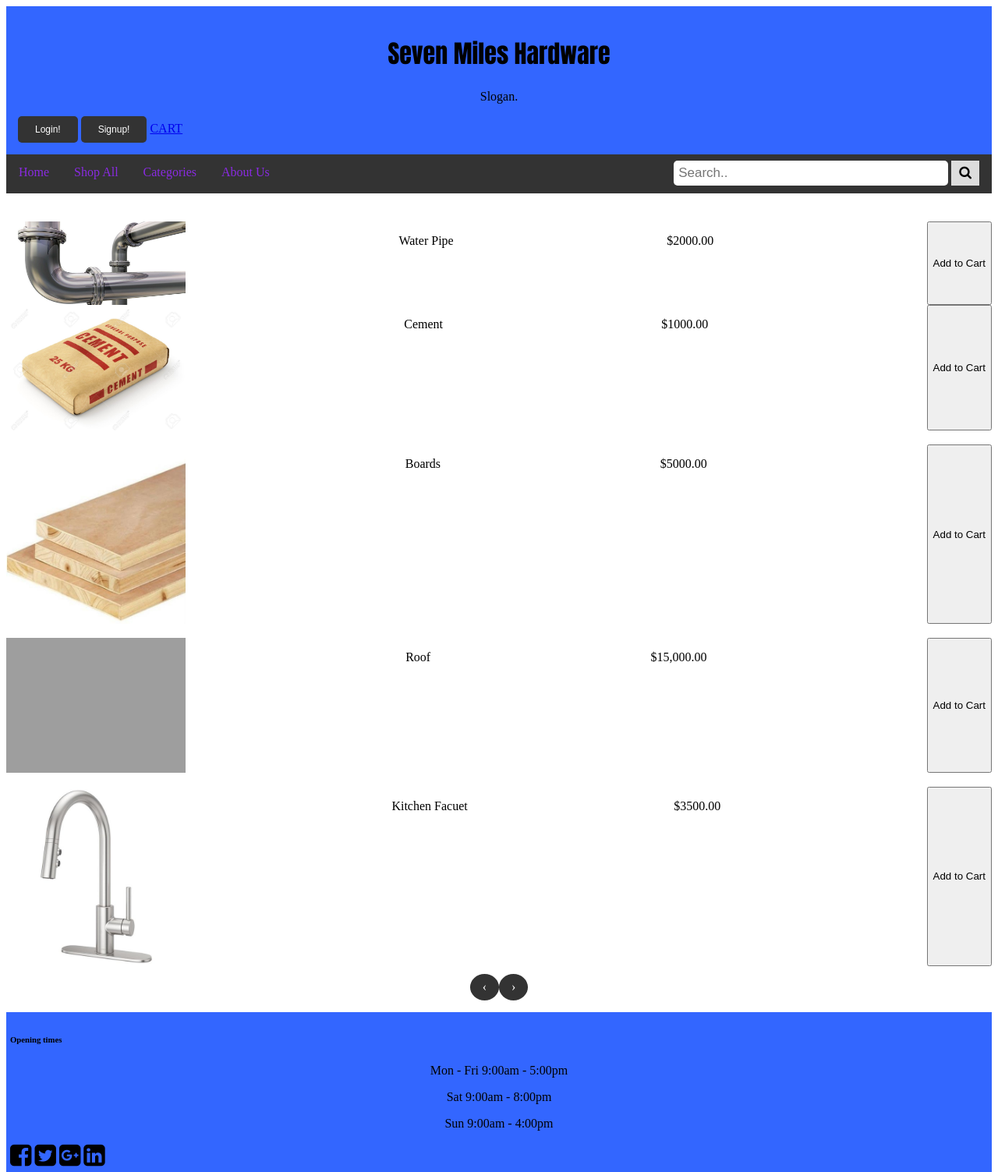
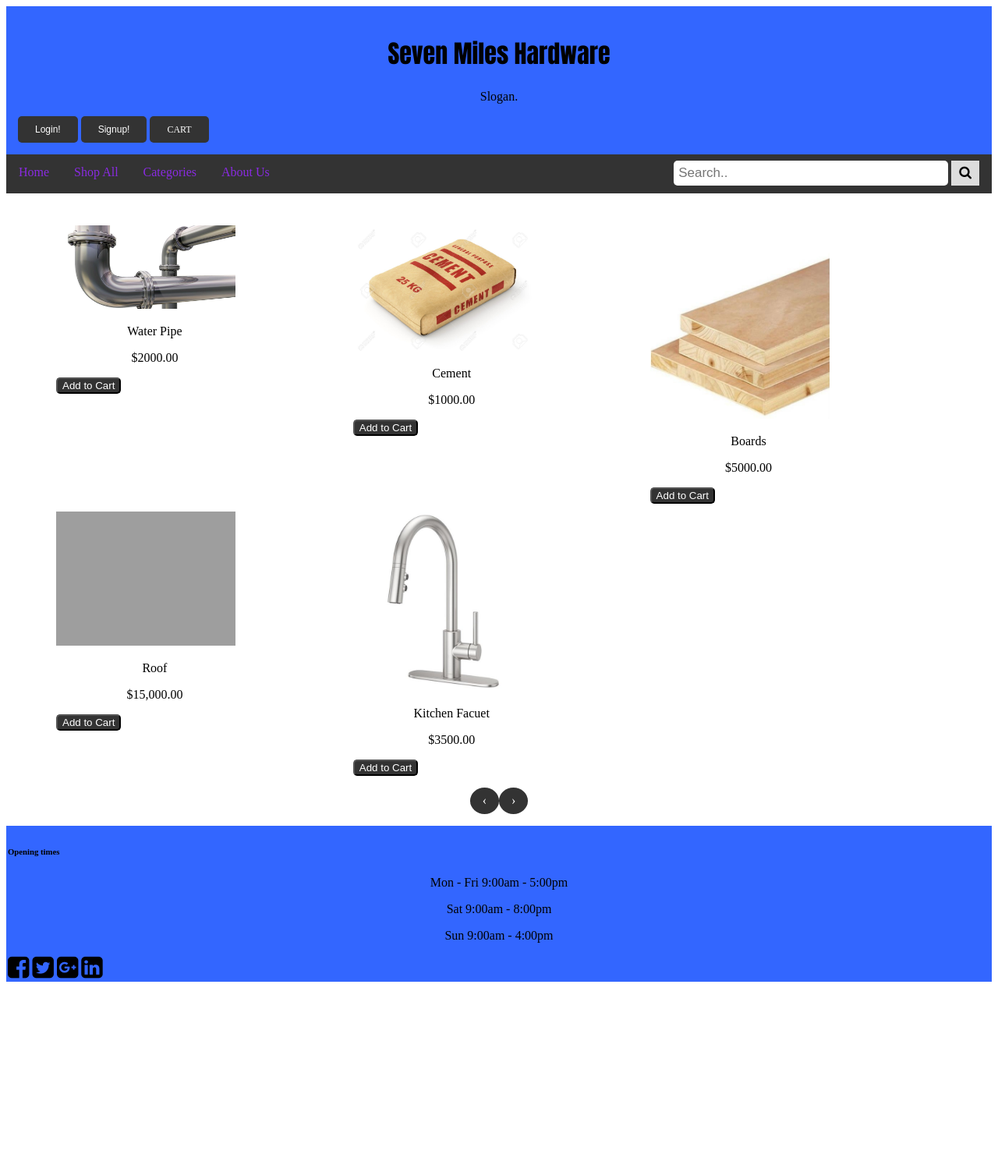
Before and after one commit to D3nizG/COMP2140-GROUP-PROJECT, a PHP site: page /SMH.html in a window 1280 px wide. Shown: the whole page at 78% size. After the commit the page ends 1259 px from the top, so only its background shows below. Run offline with PHP 8.4, Linux system fonts and the light colour scheme; grey boxes are pictures that could not be loaded.

Commit message:
Update styles.css

```diff
--- a/styles.css
+++ b/styles.css
@@ -38,6 +38,35 @@ body {
   font-size: 12px;
   border-radius: 5px;
 }
+
+#cart{
+  background-color: #333; /* Grey */
+  border: none;
+  color: white;
+  text-align: center;
+  text-decoration: none;
+  font-size: 12px;
+  border-radius: 5px;
+  padding: 10px 22px;
+}
+
+.add-cart{
+
+
+    text-align: center;
+    border-radius: 5px;
+    background-color: #333; /* Grey */
+    color: white;
+
+}
+
+.images:hover .add-cart{
+    bottom: 10px;
+    padding:10px;
+    text-decoration: none;
+}
+
+
 
 #loginbtn a:hover {
   color: green;
@@ -154,45 +183,36 @@ a:hover {
   color: black;
 }
 
-.images {
-    display: flex;
-    direction: row;
-    flex-wrap: wrap;
-    justify-content: space-between;
-    gap: 12px;
+.imagediv::after{
+
+
+  content: "";
+  clear: both;
+  display: table;
+  box-sizing: border-box;
 }
 
 img {
   width: 230px;
 }
 
-.pipes {
-  padding: 10px;
-  border: 1px solid grey;
+.images{
+  float:left;
+  width:20%;
+  padding:5px;
+  display: block;
+  margin-left: auto;
+  margin-right: auto;
+  padding-left: 4em;
+  padding-right: 4em;
 }
 
-.cement {
-  padding: 10px;
-  border: 1px solid grey;
-}
 
-.roof {
-  padding: 10px;
-  border: 1px solid grey;
-}
-
-.board {
-  padding: 10px;
-  border: 1px solid grey;
-}
-
-.facuet {
-  padding: 10px;
-  border: 1px solid grey;
-}
 
 .footer{
-    padding:5px;
+    padding:2px;
     background-color:#3366ff;
 
+
+
 }
```
